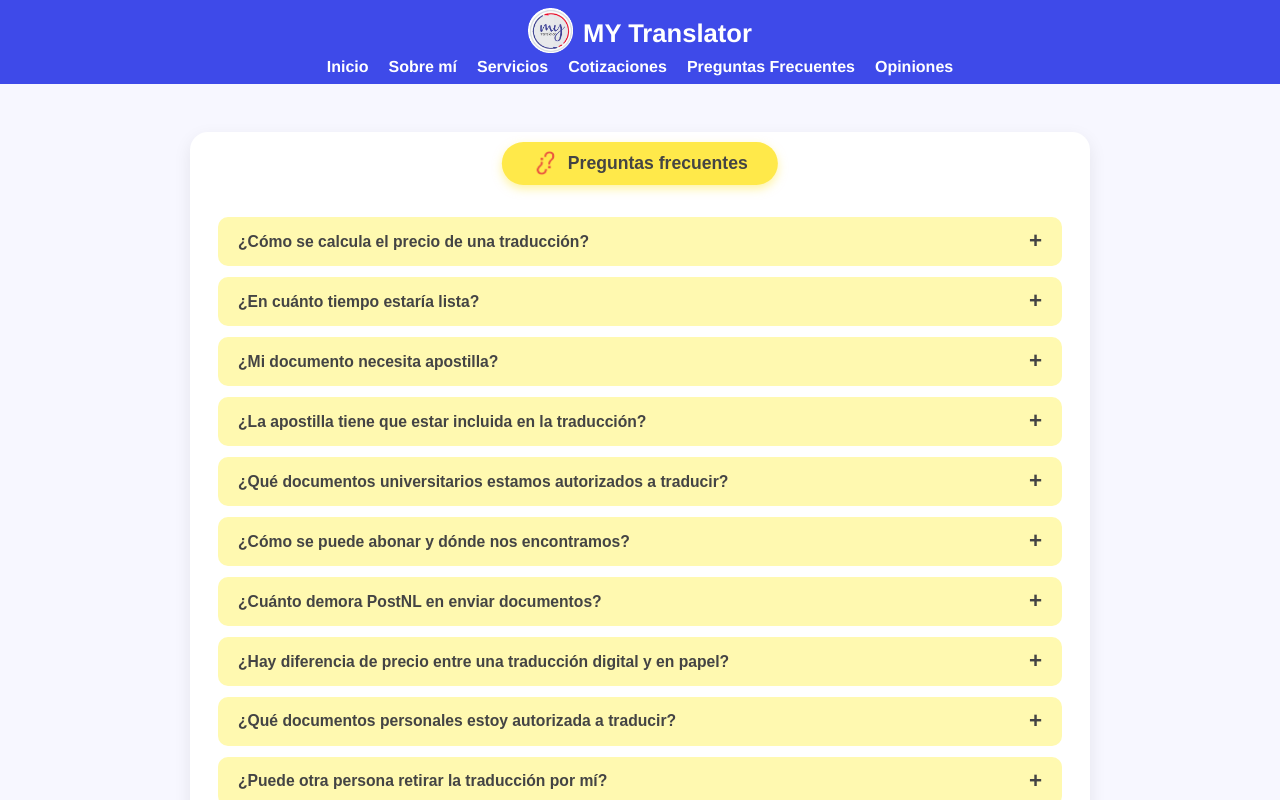
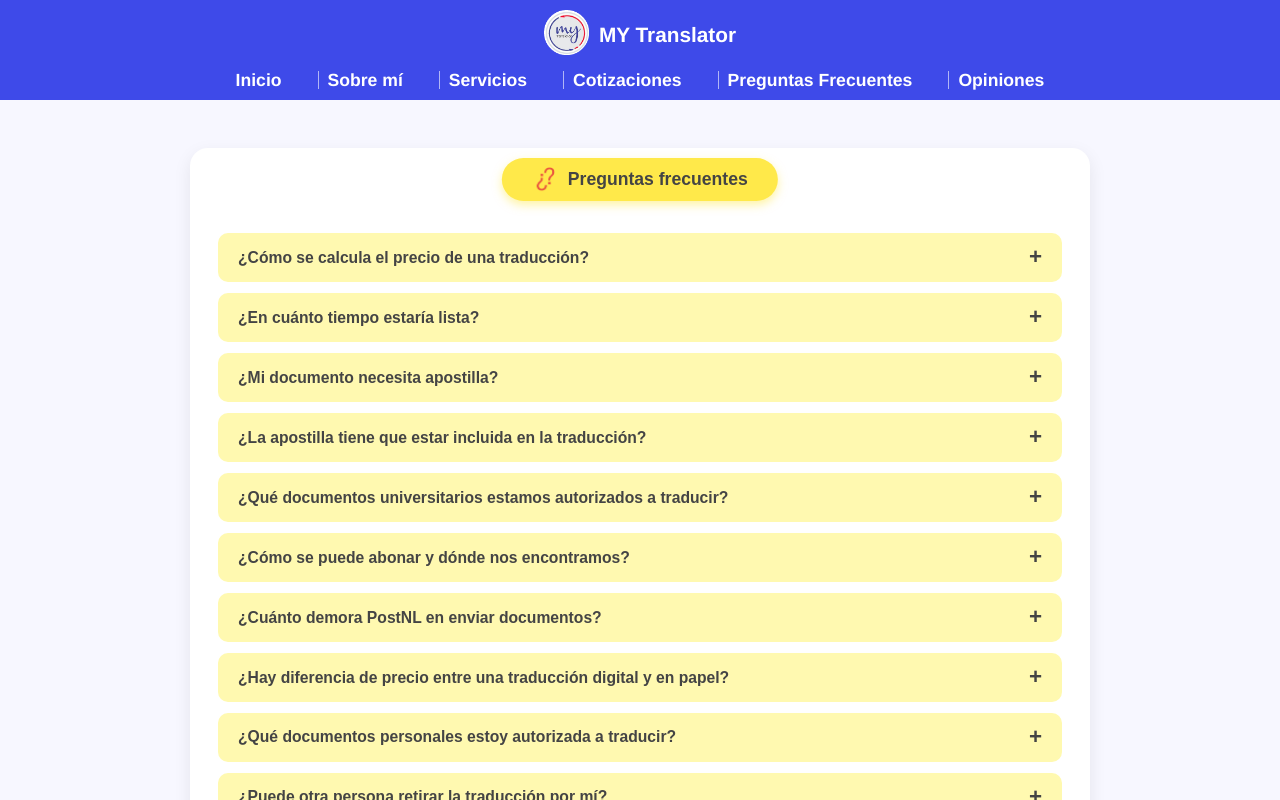
Before and after one commit to MarcosMolmedo/My-Translator, a React (Vite) app: page /preguntasfrecuentes in a window 1280 px wide. Built offline with nearby package versions, Linux system fonts and the light colour scheme.

Commit message:
Se le cambian algunos estilos al header, segun recomendacion de la disenadora

```diff
--- a/src/Styles/Header.css
+++ b/src/Styles/Header.css
@@ -1,178 +1,197 @@
-/* General styles for the header */
+/* ===== BLOQUE HEADER ===== */
+
 .header {
-  display: flex;
-  justify-content: space-between;
-  align-items: center;
   background-color: #3e4ae9;
-  padding: 2px 0;
-  color: white;
+  color: #ffffff;
   position: relative;
   z-index: 1000;
-  height: 80px;
 }
 
-/* Contenedor sin márgenes ni restricciones */
-.container {
-  max-width: 1200px;
-  display: flex;
-  flex-direction: column;
-  align-items: center;
-  justify-content: space-between;
-  text-align: center;
-  width: 100%;
-  margin: 0 auto; /* ✅ CENTRA el contenedor */
-  padding: 0 1rem;
-}
-.header .container {
+/* Contenedor general */
+.header__container {
   max-width: 1200px;
   margin: 0 auto;
+  padding: 0 1rem;
+  height: 100px;
+  display: flex;
+  flex-direction: column; /* Logo arriba, menú abajo */
+  align-items: center;
+  justify-content: center;
 }
 
-/* Logo y título */
-.logo-title {
+/* ===== MARCA ===== */
+.header__brand {
   display: flex;
   align-items: center;
   gap: 10px;
+  text-decoration: none;
+  color: #ffffff;
   font-family: Helvetica, Arial, sans-serif;
-  text-decoration: none;
-  color: white;
 }
 
-.logo-title:hover {
-  color: white;
-}
-
-.logo {
+.header__logo {
   width: 45px;
   height: auto;
   padding-bottom: 5px;
 }
 
-.header h1 {
-  font-size: 1.6rem;
+.header__title {
   margin: 0;
+  font-size: 1.3rem;
 }
 
-/* NAV - MENÚ HORIZONTAL EN PANTALLAS GRANDES */
-.nav {
+/* ===== NAV (DESKTOP) ===== */
+
+.header__nav {
   display: flex;
   align-items: center;
+  margin-top: 10px;
 }
 
-.nav ul {
+.header__nav-list {
+  display: flex;
   list-style: none;
   margin: 0;
   padding: 0;
-  display: flex;
-  gap: 20px;
+  gap: 26px;
 }
 
-.nav ul li a {
-  text-decoration: none;
-  color: white;
-  font-weight: bold;
-  font-size: 1rem;
-  font-family: Helvetica, Arial, sans-serif;
+.header__nav-item {
+  position: relative;
+  padding: 0 10px;
 }
 
-.nav ul li a:hover {
-  color: #00ccff;
+/* ✅ Barra divisoria entre palabras */
+.header__nav-item + .header__nav-item::before {
+  content: "";
+  position: absolute;
+  left: 0;
+  top: 50%;
+  transform: translateY(-50%);
+  width: 1px;
+  height: 18px;
+  background-color: rgba(255, 255, 255, 0.6);
 }
 
-/* MENÚ HAMBURGUESA SOLO EN PANTALLAS MÓVILES */
+/* Links */
+.header__nav-link {
+  text-decoration: none;
+  color: #ffffff;
+  font-weight: bold;
+  font-size: 1.1rem; /* ✅ un poco más grande */
+  font-family: Helvetica, Arial, sans-serif;
+  transition: color 0.25s ease-in-out;
+}
+
+/* ✅ Hover amarillo identidad */
+.header__nav-link:hover,
+.header__nav-link:focus {
+  color: #FFD447;
+}
+
+/* ===== HAMBURGUESA Y CIERRE (OCULTOS EN DESKTOP) ===== */
+
+.header__hamburger,
+.header__close {
+  display: none;
+  background: none;
+  border: none;
+  color: #ffffff;
+  cursor: pointer;
+}
+
+/* ===== MOBILE / TABLET ===== */
+
 @media (max-width: 968px) {
-  .nav {
+  .header__container {
+    height: 70px;
+    flex-direction: row;
+    justify-content: space-between;
+  }
+
+  .header__title {
+    font-size: 1.3rem;
+  }
+
+  .header__hamburger {
+    display: block;
+    font-size: 2rem;
+  }
+
+  .header__nav {
     position: fixed;
     top: 0;
     right: 0;
     width: 70%;
+    max-width: 320px;
     height: 100vh;
     background-color: #3e4ae9;
     transform: translateX(100%);
     transition: transform 0.3s ease-in-out;
-    display: flex;
     flex-direction: column;
-    align-items: center;
-    box-shadow: -2px 0 10px rgba(0, 0, 0, 0.2);
+    align-items: flex-start;
+    padding-top: 60px;
+    box-shadow: -2px 0 10px rgba(0, 0, 0, 0.25);
+    margin-top: 0;
   }
 
-  .nav.open {
+  .header__nav--open {
     transform: translateX(0);
   }
 
-  /* Botón para cerrar el menú */
-  .close-menu {
+  .header__close {
+    display: block;
     position: absolute;
     top: 15px;
     right: 20px;
     font-size: 2rem;
-    cursor: pointer;
-    color: white;
-    background: none;
-    border: none;
   }
 
-  .nav ul {
-    display: flex;
+  .header__nav-list {
     flex-direction: column;
     width: 100%;
-    padding-top: 50px;
+    gap: 0;
   }
 
-  .nav ul li {
+  .header__nav-item {
     width: 100%;
-    text-align: left;
-    padding: 12px 20px;
-    position: relative;
+    padding: 12px 24px;
     border-bottom: 1px solid rgba(255, 255, 255, 0.2);
-    font-size: 0.9rem;
   }
 
-  .nav ul li a {
-    text-decoration: none;
-    color: white;
-    font-size: 1rem;
-    font-family: Helvetica, Arial, sans-serif;
-    display: flex;
-    justify-content: space-between;
-    align-items: center;
+  /* Quitamos barras verticales en mobile */
+  .header__nav-item + .header__nav-item::before {
+    display: none;
   }
 
-  .nav ul li a:hover {
-    color: #00ccff;
-  }
-
-  /* Agregar un icono de "+" */
-  .nav ul li::after {
-    content: "+";
-    position: absolute;
-    right: 20px;
-    color: white;
-    font-size: 1.2rem;
-  }
-
-  .hamburger {
+  .header__nav-link {
     display: block;
-    font-size: 2rem;
-    cursor: pointer;
-    color: white;
-    position: absolute;
-    top: 20px;
-    right: 20px;
+    width: 100%;
+    font-size: 1rem;
   }
 }
 
-/* OCULTAR EL BOTÓN HAMBURGUESA Y EL BOTÓN "X" EN PANTALLAS GRANDES */
-@media screen and (min-width: 969px) {
-  .hamburger,
-  .close-menu {
-    display: none !important;
+/* Extra pequeño */
+@media (max-width: 335px) {
+  .header__title {
+    font-size: 1.15rem;
   }
 }
+/* ===== Centrar título cuando se despliega el menú ===== */
+@media (max-width: 968px) {
+  .header__brand {
+    width: 100%;
+    justify-content: center;     /* ✅ centra logo y título */
+  }
 
-/* Ajuste para pantallas menores a 335px */
-@media screen and (max-width: 335px) {
-  .header h1 {
-    font-size: 1.2rem;
+  .header__logo {
+    margin-left: 0;
+  }
+
+  /* Asegura que el botón hamburguesa quede fijo a la derecha */
+  .header__hamburger {
+    position: absolute;
+    right: 20px;
+    top: 18px;
   }
 }
--- a/src/components/Header.jsx
+++ b/src/components/Header.jsx
@@ -7,7 +7,7 @@ const Header = () => {
   const [isMenuOpen, setIsMenuOpen] = useState(false);
 
   const toggleMenu = () => {
-    setIsMenuOpen(!isMenuOpen);
+    setIsMenuOpen((prev) => !prev);
   };
 
   const closeMenu = () => {
@@ -16,32 +16,102 @@ const Header = () => {
 
   return (
     <header className="header">
-      <div className="container">
-        <Link to="/" className="logo-title" onClick={closeMenu}>
-          <img src={logo} alt="My Translator Logo" className="logo" />
-          <h1>MY Translator</h1>
+      <div className="header__container">
+        <Link
+          to="/"
+          className="header__brand"
+          onClick={closeMenu}
+        >
+          <img
+            src={logo}
+            alt="My Translator Logo"
+            className="header__logo"
+          />
+          <h1 className="header__title">MY Translator</h1>
         </Link>
-        <div
-          className="hamburger"
+
+        {/* Botón hamburguesa (solo mobile) */}
+        <button
+          className="header__hamburger"
           onClick={toggleMenu}
-          role="button"
-          tabIndex="0"
+          type="button"
           aria-label="Menú de navegación"
           aria-expanded={isMenuOpen}
         >
           &#9776;
-        </div>
+        </button>
 
-        <nav className={`nav ${isMenuOpen ? "open" : ""}`}>
-          {/* Botón de cierre "X" */}
-          <div className="close-menu" onClick={closeMenu}>&times;</div>
-          <ul>
-            <li><Link to="/" onClick={closeMenu}>Inicio</Link></li>
-            <li><Link to="/sobre-mi" onClick={closeMenu}>Sobre mí</Link></li>
-            <li><Link to="/servicios" onClick={closeMenu}>Servicios</Link></li>
-            <li><Link to="/cotizaciones" onClick={closeMenu}>Cotizaciones</Link></li>
-            <li><Link to="/preguntasfrecuentes" onClick={closeMenu}>Preguntas Frecuentes</Link></li>
-            <li><Link to="/opiniones" onClick={closeMenu}>Opiniones</Link></li>
+        {/* NAV */}
+        <nav
+          className={`header__nav ${
+            isMenuOpen ? "header__nav--open" : ""
+          }`}
+        >
+          {/* Botón cierre (solo mobile) */}
+          <button
+            className="header__close"
+            type="button"
+            onClick={closeMenu}
+            aria-label="Cerrar menú"
+          >
+            &times;
+          </button>
+
+          <ul className="header__nav-list">
+            <li className="header__nav-item">
+              <Link
+                to="/"
+                className="header__nav-link"
+                onClick={closeMenu}
+              >
+                Inicio
+              </Link>
+            </li>
+            <li className="header__nav-item">
+              <Link
+                to="/sobre-mi"
+                className="header__nav-link"
+                onClick={closeMenu}
+              >
+                Sobre mí
+              </Link>
+            </li>
+            <li className="header__nav-item">
+              <Link
+                to="/servicios"
+                className="header__nav-link"
+                onClick={closeMenu}
+              >
+                Servicios
+              </Link>
+            </li>
+            <li className="header__nav-item">
+              <Link
+                to="/cotizaciones"
+                className="header__nav-link"
+                onClick={closeMenu}
+              >
+                Cotizaciones
+              </Link>
+            </li>
+            <li className="header__nav-item">
+              <Link
+                to="/preguntasfrecuentes"
+                className="header__nav-link"
+                onClick={closeMenu}
+              >
+                Preguntas Frecuentes
+              </Link>
+            </li>
+            <li className="header__nav-item">
+              <Link
+                to="/opiniones"
+                className="header__nav-link"
+                onClick={closeMenu}
+              >
+                Opiniones
+              </Link>
+            </li>
           </ul>
         </nav>
       </div>
```
